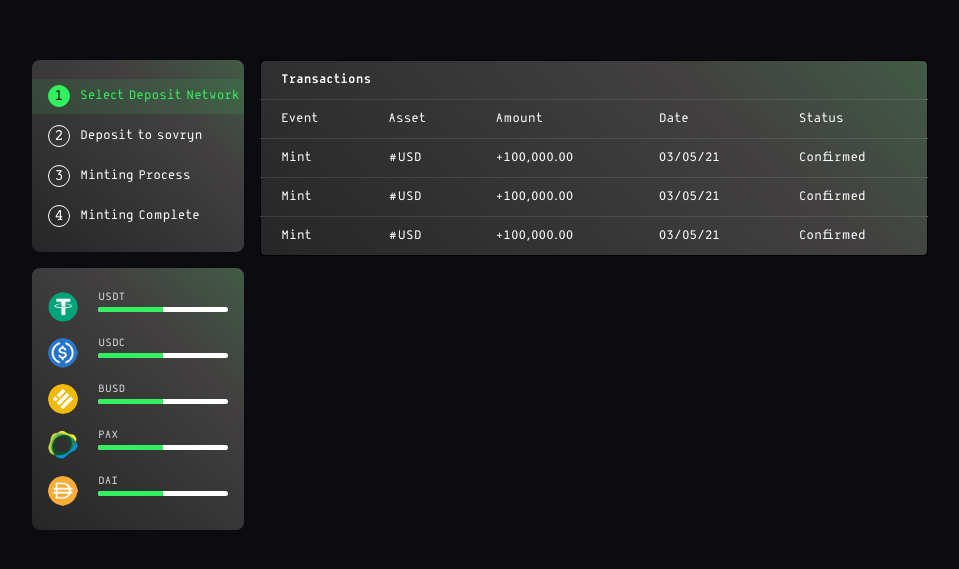
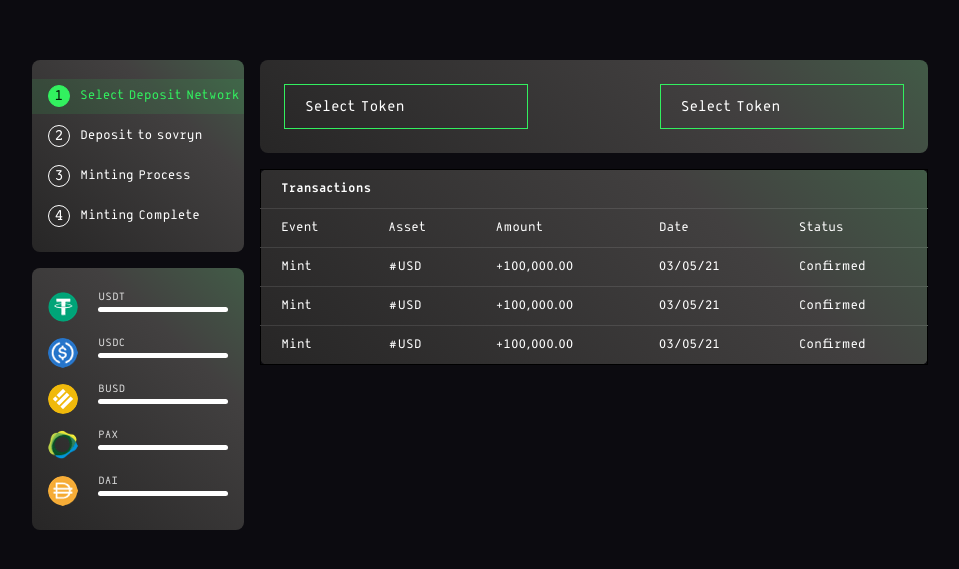
Before and after one commit to BabelFishProtocol/babelfish-frontend, a React (Create React App) app: page /dashboard in a window 1280 px wide. Shown: the part 113-682 px from the top of the page, without its empty margins (152-1111 px from the left). Built offline with nearby package versions, Linux system fonts and the light colour scheme.

Commit message:
update dropdown

```diff
--- a/src/components/TokenPercentage/index.tsx
+++ b/src/components/TokenPercentage/index.tsx
@@ -1,7 +1,7 @@
 import React from "react";
 import { ProgressBar } from "../../lib/components/ProgressBar";
 import { BarContainer, Icon, Label } from "./styles";
-import { tokensArray } from "../../config/Tokens";
+import { tokenEnum, tokens } from "../../config/Tokens";
 
 interface ITokenBarProps {
   name: string;
@@ -16,23 +16,28 @@ export const TokenBar = ({ name, icon, value, totalValue }: ITokenBarProps) => {
       <Icon src={icon} />
       <BarContainer>
         <Label className="mb-1">{name}</Label>
-        <ProgressBar value={50} totalValue={100} />
+        <ProgressBar value={value} totalValue={totalValue} />
       </BarContainer>
     </div>
   );
 };
 
-export const AllTokensBar = () => {
+interface IAllTokensBarProps {
+  balances?: { value: number; totalValue: number; id: tokenEnum }[];
+}
+
+export const AllTokensBar = ({ balances = [] }: IAllTokensBarProps) => {
   return (
     <div>
-      {tokensArray.map((token, index) => {
+      {tokens.map((token) => {
+        const foundToken = balances.find((balance) => balance.id === token.id);
         return (
           <TokenBar
-            key={token.name}
+            key={token.id}
             name={token.name}
             icon={token.icon}
-            value={0}
-            totalValue={100}
+            value={foundToken?.value || 0}
+            totalValue={foundToken?.totalValue || 1}
           />
         );
       })}
--- a/src/config/Tokens/index.ts
+++ b/src/config/Tokens/index.ts
@@ -4,10 +4,17 @@ import daiIcon from "../../resources/images/Tokens/Dai/dai.png";
 import usdcIcon from "../../resources/images/Tokens/Usdc/usdc.png";
 import busdIcon from "../../resources/images/Tokens/Busd/busd.png";
 
-export const tokensArray = [
-  { name: "USDT", icon: usdtIcon },
-  { name: "USDC", icon: usdcIcon },
-  { name: "BUSD", icon: busdIcon },
-  { name: "PAX", icon: paxIcon },
-  { name: "DAI", icon: daiIcon },
+export enum tokenEnum {
+  USDT = "USDT",
+  USDC = "USDC",
+  BUSD = "BUSD",
+  PAX = "PAX",
+  DAI = "DAI",
+}
+export const tokens = [
+  { name: "USDT", id: tokenEnum.USDT, icon: usdtIcon },
+  { name: "USDC", id: tokenEnum.USDC, icon: usdcIcon },
+  { name: "BUSD", id: tokenEnum.BUSD, icon: busdIcon },
+  { name: "PAX", id: tokenEnum.PAX, icon: paxIcon },
+  { name: "DAI", id: tokenEnum.PAX, icon: daiIcon },
 ];
--- a/src/containers/dashboard/index.tsx
+++ b/src/containers/dashboard/index.tsx
@@ -1,7 +1,9 @@
 import React, { useState } from "react";
 import { Steps } from "../../components/steps";
 import { AllTokensBar } from "../../components/TokenPercentage";
+import { tokens } from "../../config/Tokens";
 import { Card, Table } from "../../lib/components";
+import { Dropdown } from "../../lib/components/Dropdown";
 import { dataTable } from "./table/data";
 
 const steps = [
@@ -64,6 +66,16 @@ export const Dashboard = () => {
         style={{ height: "fitContent" }}
         className="col-12 col-md-7 col-lg-8 col-xl-9 m-0"
       >
+        <Card className="p-4 mb-3">
+          <div className="row justify-content-between">
+            <div className="col-5">
+              <Dropdown name="Select Token" items={tokens} />
+            </div>
+            <div className="col-5">
+              <Dropdown name="Select Token" items={tokens} />
+            </div>
+          </div>
+        </Card>
         <Card>
           <Table columns={columns} data={dataTable} />
         </Card>
--- /dev/null
+++ b/src/lib/components/Dropdown/index.tsx
@@ -0,0 +1,29 @@
+import React, { useState } from "react";
+import {
+  DropdownContainer,
+  DropdownItem,
+  DropdownItemsGroup,
+  DropdownText,
+} from "./styles";
+
+interface IDropdownProps {
+  name: string;
+
+  items: {}[];
+}
+
+export const Dropdown = ({ name, items }: IDropdownProps) => {
+  const [selected, setSelected] = useState(false);
+  return (
+    <DropdownContainer>
+      <DropdownText>{name}</DropdownText>
+      {selected && (
+        <DropdownItemsGroup>
+          {items.map((item: any) => (
+            <DropdownItem>{item.name}</DropdownItem>
+          ))}
+        </DropdownItemsGroup>
+      )}
+    </DropdownContainer>
+  );
+};
--- /dev/null
+++ b/src/lib/components/Dropdown/styles.ts
@@ -0,0 +1,42 @@
+import styled from "styled-components";
+
+export const DropdownContainer = styled.div`
+  position: relative;
+  height: fit-content;
+  /* border: solid 1px ${(props) => props.theme.primary}; */
+`;
+
+export const DropdownText = styled.div`
+  height: 45px;
+  padding: 0 20px;
+  display: flex;
+  align-items: center;
+  width: 100;
+  border: solid 1px ${(props) => props.theme.primary};
+`;
+
+export const DropdownItemsGroup = styled.div`
+  position: absolute;
+  width: 100%;
+  left: 0;
+  display: flex;
+  flex-direction: column;
+  height: fit-content;
+  border-top: none;
+  background: rgba(0, 0, 0, 0.2);
+  backdrop-filter: blur(7.5px);
+  -webkit-backdrop-filter: blur(7.5px);
+  border: solid 1px ${(props) => props.theme.primary};
+  border-top: none;
+`;
+
+export const DropdownItem = styled.div`
+  height: 45px;
+  position: relative;
+  background: transparent;
+  transition: 0.3s;
+  cursor: pointer;
+  &:hover {
+    background: rgba(6, 143, 38, 0.2);
+  }
+`;
```
